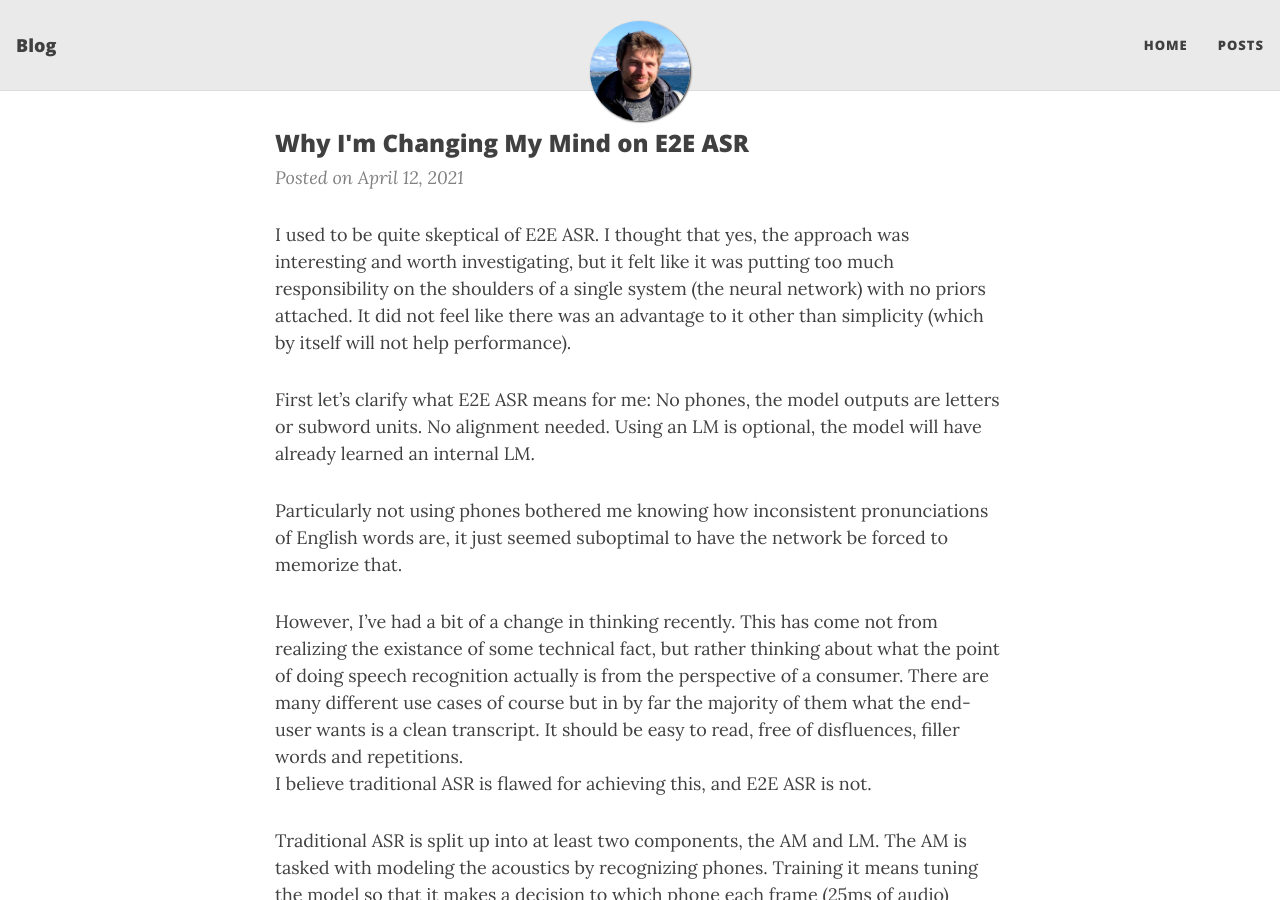
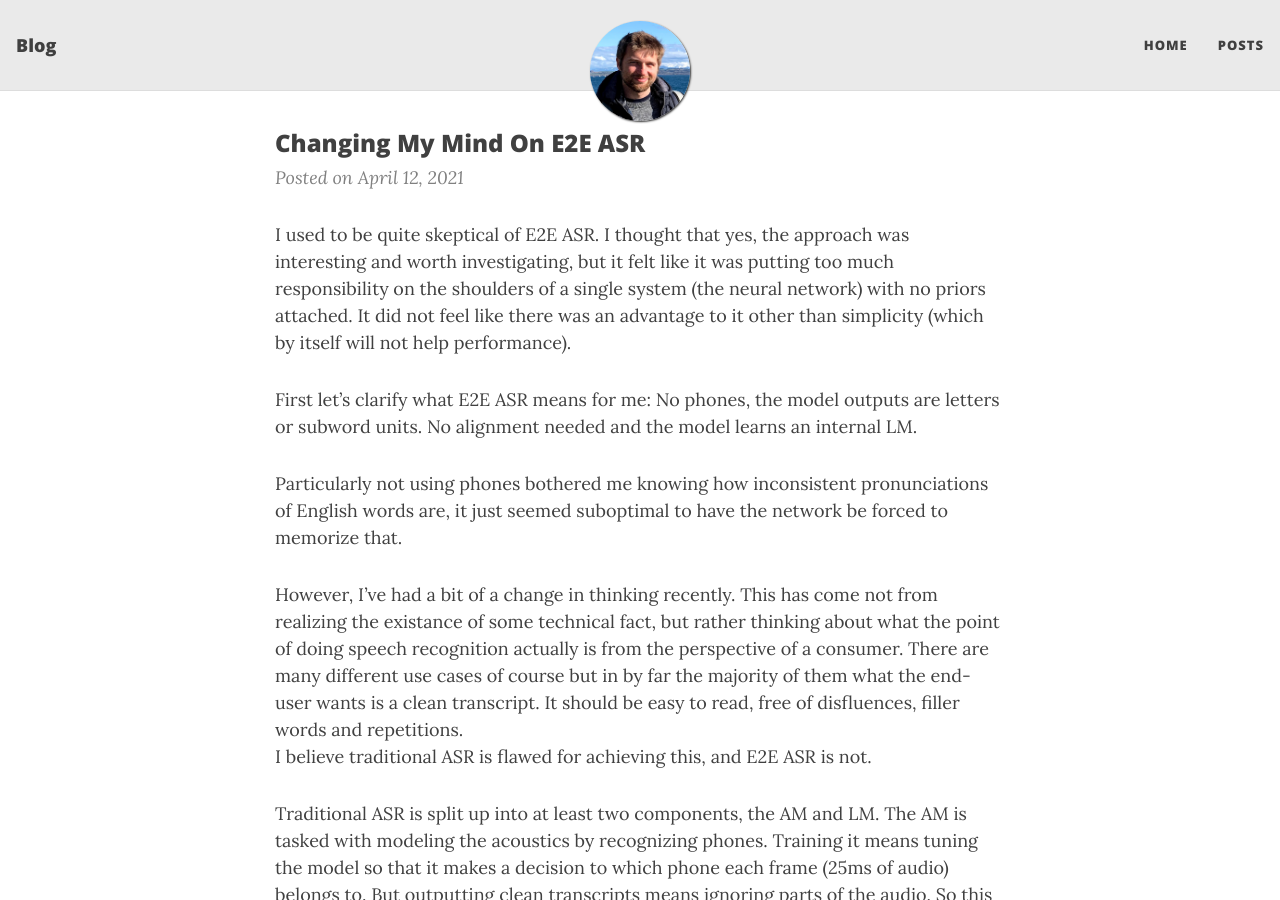
Before and after one commit to RuABraun/RuABraun.github.io, a Jekyll site: the page built from _posts/2021-04-12-Why-Im-Changing-My-Mind-On-E2E-ASR.markdown, in a window 1280 px wide and 900 px high. Built offline with Jekyll 4.4.1, drawn with Linux system fonts in a browser that asks for light colours; nearby versions of some CDN libraries.

Commit message:
update to E2E post

```diff
--- a/_posts/2021-04-12-Why-Im-Changing-My-Mind-On-E2E-ASR.markdown
+++ b/_posts/2021-04-12-Why-Im-Changing-My-Mind-On-E2E-ASR.markdown
@@ -1,13 +1,13 @@
 ---
 layout: post
-title: Why I'm Changing My Mind on E2E ASR
+title: Changing My Mind On E2E ASR
 date: 2021-04-12 12:06:02 +0200
 categories: jekyll update
 ---
 
 I used to be quite skeptical of E2E ASR. I thought that yes, the approach was interesting and worth investigating, but it felt like it was putting too much responsibility on the shoulders of a single system (the neural network) with no priors attached. It did not feel like there was an advantage to it other than simplicity (which by itself will not help performance).
 
-First let's clarify what E2E ASR means for me: No phones, the model outputs are letters or subword units. No alignment needed. Using an LM is optional, the model will have already learned an internal LM.
+First let's clarify what E2E ASR means for me: No phones, the model outputs are letters or subword units. No alignment needed and the model learns an internal LM.
 
 Particularly not using phones bothered me knowing how inconsistent pronunciations of English words are, it just seemed suboptimal to have the network be forced to memorize that.
 
```
